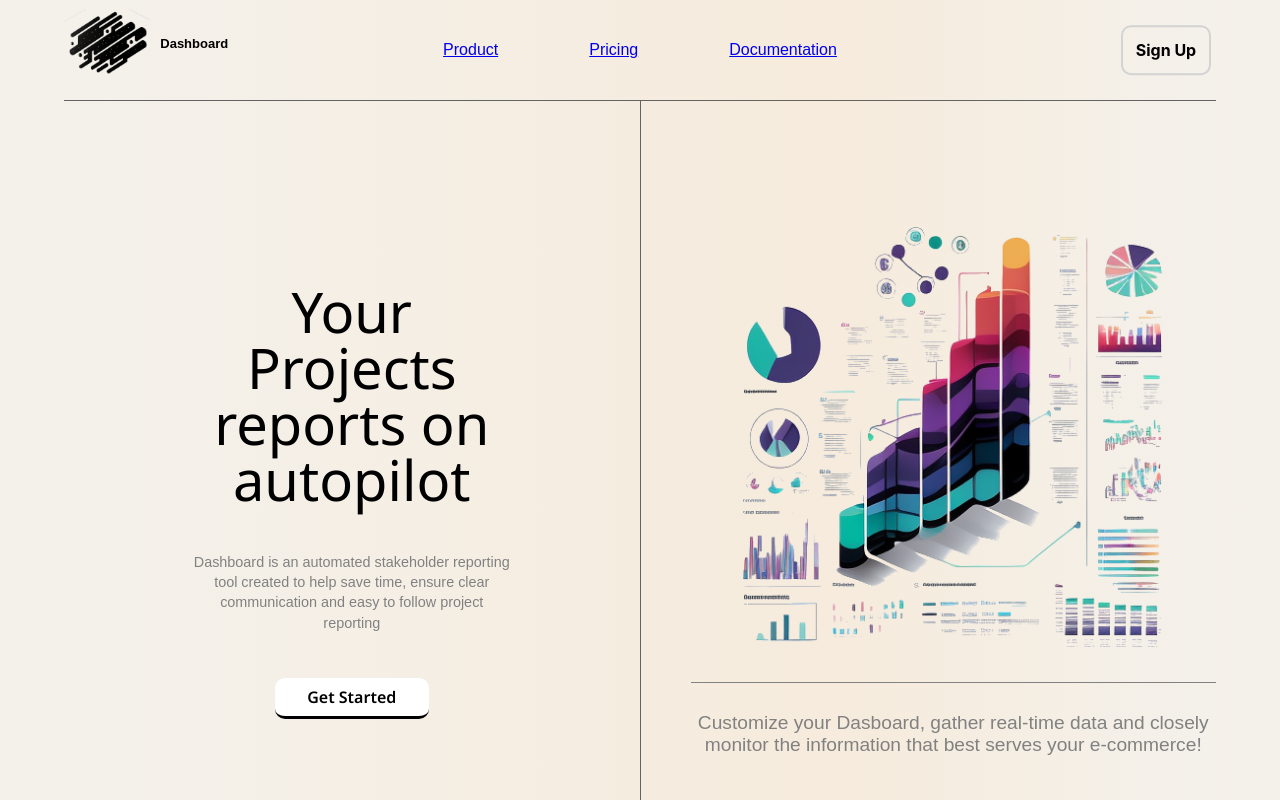
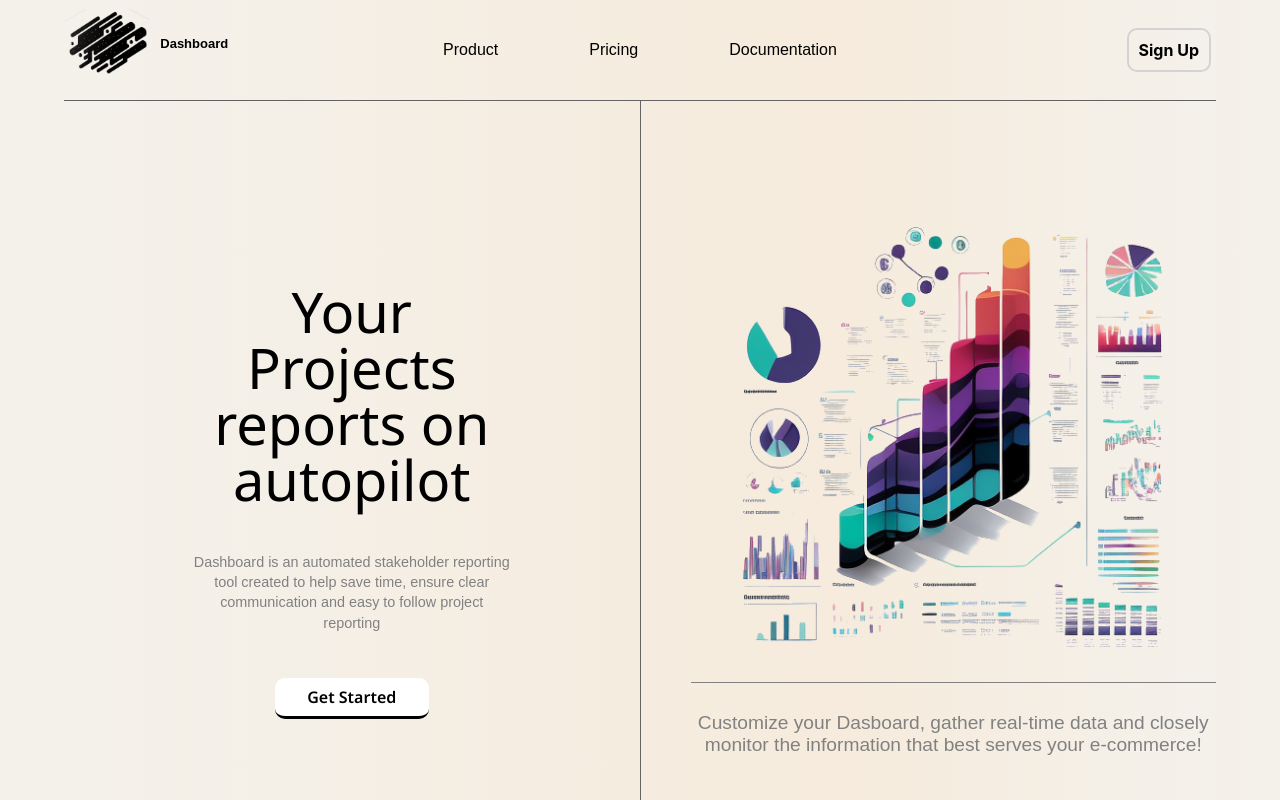
Before and after one commit to ggomesneto87/Dashboard, a React (Create React App) app: page / in a window 1280 px wide. Built offline with nearby package versions, Linux system fonts and the light colour scheme; a web font is replaced by a local one.

Commit message:
removing link css

```diff
--- a/src/components/Menu/Menu.js
+++ b/src/components/Menu/Menu.js
@@ -15,7 +15,10 @@ const Menu = () => {
 
   for (let i = 0; i < items.length; i++) {
     links.push(
-      <NavLink to={items[i][1]}>
+      <NavLink
+        to={items[i][1]}
+        style={{ textDecoration: "none", color: "black" }}
+      >
         {" "}
         <div className="menu-link">{items[i][0]}</div>
       </NavLink>
@@ -26,7 +29,9 @@ const Menu = () => {
     <div className="menu-wrapper">
       <div className="logo-wrapper">
         <img src={logo} className="logo-img"></img>
-        <span className="logo-name">Dashboard</span>
+        <NavLink to="/" style={{ textDecoration: "none", color: "black" }}>
+          <span className="logo-name">Dashboard</span>
+        </NavLink>
       </div>
       <div className="sign-in">Sign Up</div>
       <div className="link-wrapper">{links}</div>
--- a/src/components/Menu/css/Menu.css
+++ b/src/components/Menu/css/Menu.css
@@ -27,6 +27,7 @@
 /* ----- */
 
 /* General Info */
+
 .menu-link, .signIn, .logo-wrapper {
     font-family: 'Sofia Sans', sans-serif;
     font-weight: 300;
@@ -62,7 +63,7 @@
     right: 5px;
     top: 50%;
     transform: translateY(-50%);
-    padding: 1vw;
+    padding: 10px;
     border-radius: 10px;
     font-weight: bold;
 }
```
